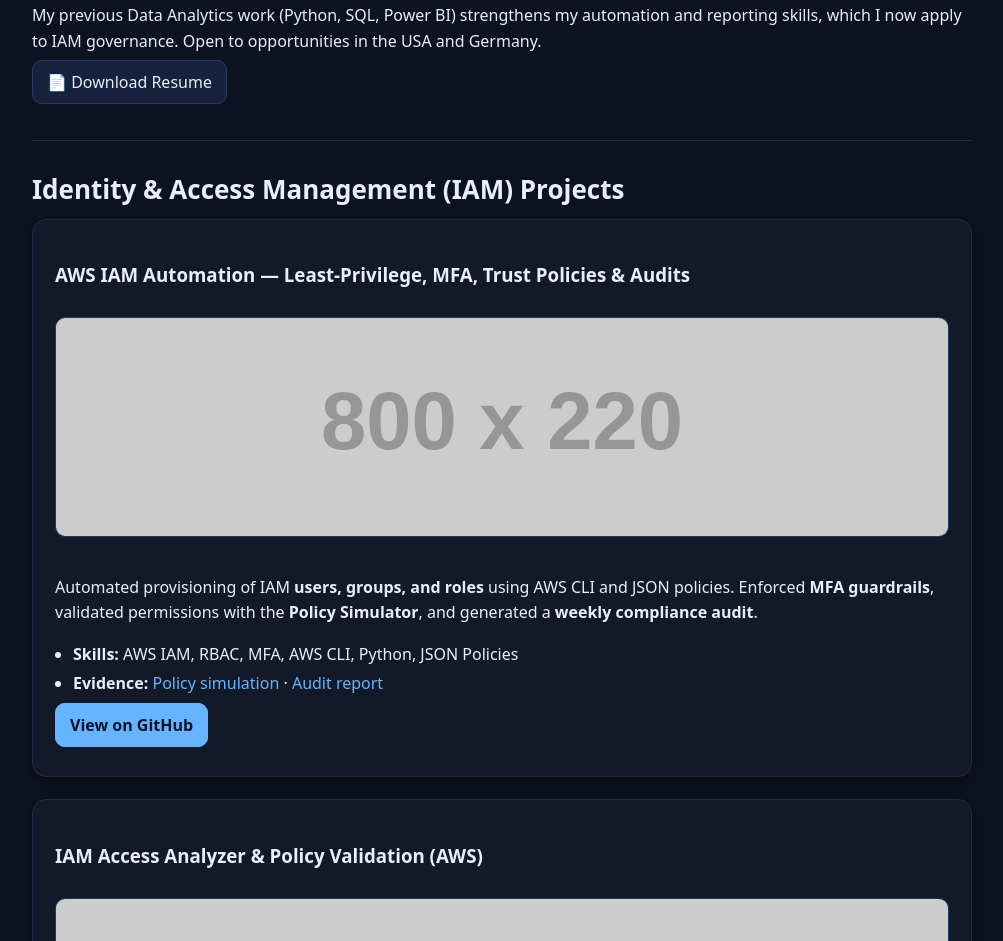
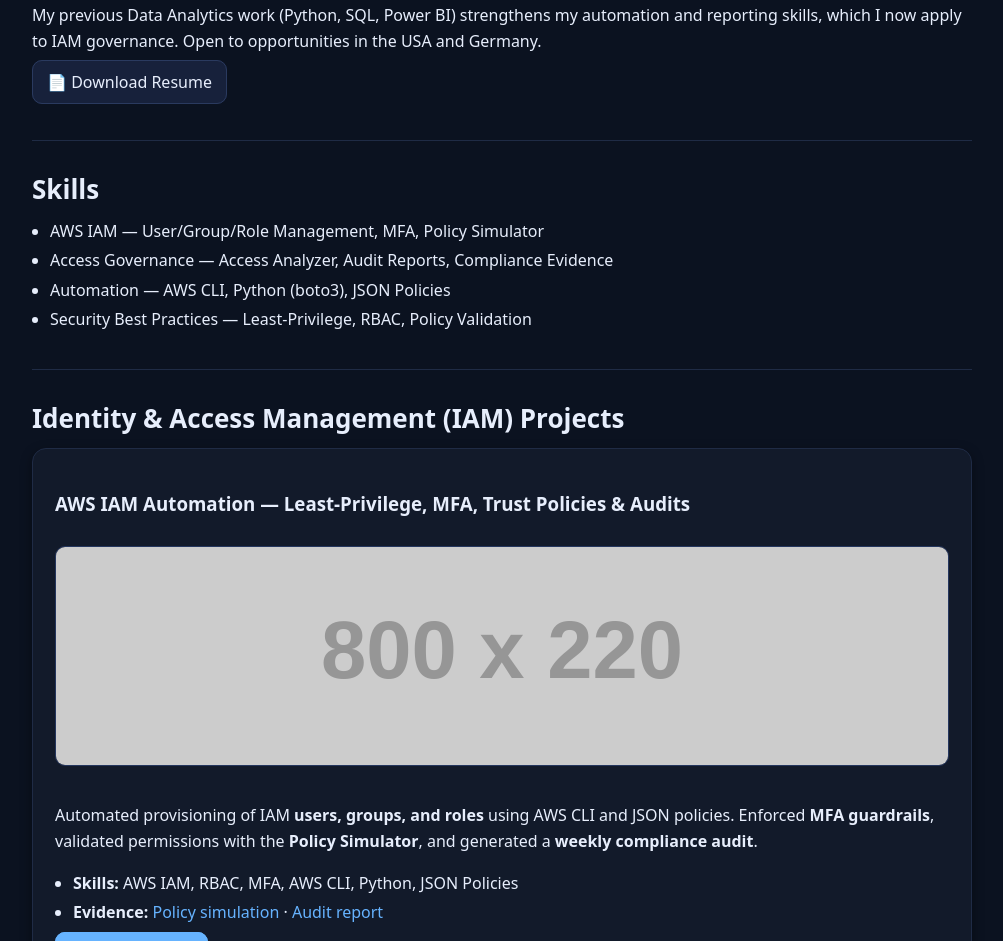
Before and after one commit to lokeshp31/lokeshp31.github.io, a plain HTML site: page index.html in a window 1280 px wide. Shown: the part 1045-1986 px from the top of the page, without its empty margins (138-1141 px from the left). Drawn offline with Linux system fonts and the light colour scheme; placeholder pictures from the web are drawn by us.

Commit message:
Update index.html

```diff
--- a/index.html
+++ b/index.html
@@ -77,6 +77,17 @@
     </p>
   </section>
 
+  <section id="skills">
+  <h2>Skills</h2>
+  <ul class="clean">
+    <li>AWS IAM — User/Group/Role Management, MFA, Policy Simulator</li>
+    <li>Access Governance — Access Analyzer, Audit Reports, Compliance Evidence</li>
+    <li>Automation — AWS CLI, Python (boto3), JSON Policies</li>
+    <li>Security Best Practices — Least-Privilege, RBAC, Policy Validation</li>
+  </ul>
+</section>
+
+
   <!-- ===== IAM Projects ===== -->
   <section id="iam-projects">
     <h2>Identity &amp; Access Management (IAM) Projects</h2>
```
